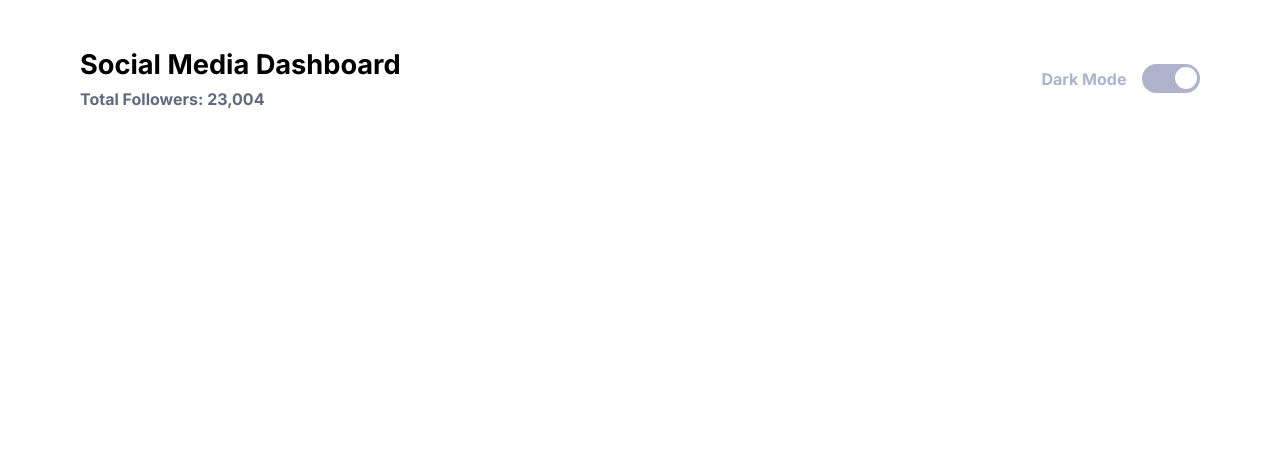
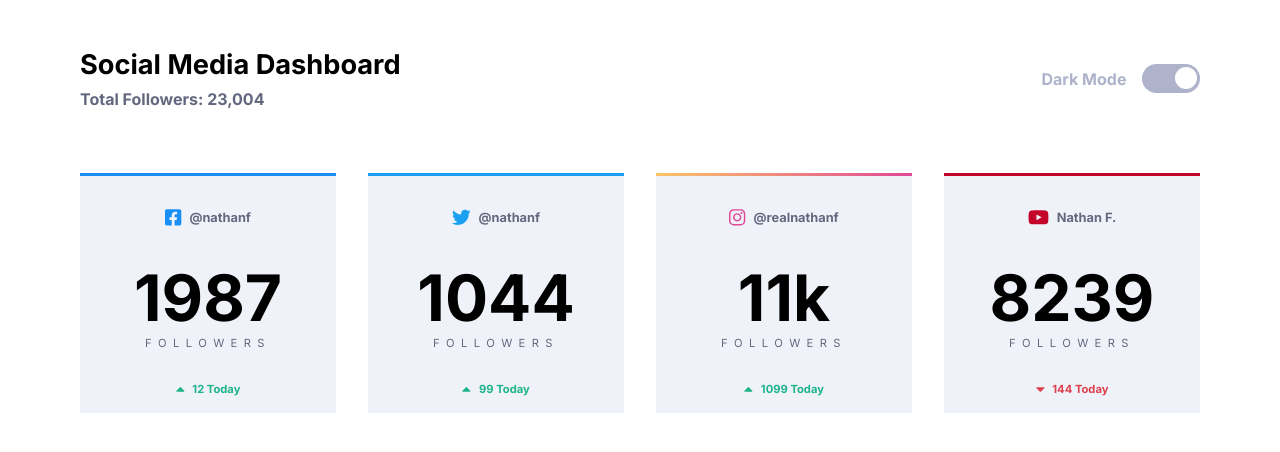
Before and after one commit to AbePlays/Frontend-Challenge-12, a plain HTML site: page index.html in a window 1280 px wide. Drawn offline with Linux system fonts and the light colour scheme.

Commit message:
Big Cards Section Coded

```diff
--- a/index.html
+++ b/index.html
@@ -23,9 +23,9 @@
     <!-- Feel free to remove these styles or customise in your own stylesheet 👍 -->
   </head>
   <body>
-    <!--  @nathanf 1987
-    Followers 12 Today @nathanf 1044 Followers 99 Today @realnathanf 11k
-    Followers 1099 Today Nathan F. 8239 Subscribers 144 Today Overview - Today
+    <!--
+        Followers  Today @
+    Followers 1099 Today   Subscribers  Today Overview - Today
     Page Views 87 3% Likes 52 2% Likes 5462 2257% Profile Views 52k 1375%
     Retweets 117 303% Likes 507 553% Likes 107 19% Total Views 1407 12% -->
     <section class="header">
@@ -41,5 +41,74 @@
         </div>
       </div>
     </section>
+
+    <section class="mainCards">
+      <div class="card1">
+        <div class="card1--top"></div>
+        <div class="card1--title">
+          <i class="fab fa-facebook-square fa-lg"></i>
+          <p>@nathanf</p>
+        </div>
+
+        <h1>1987</h1>
+        <h3>Followers</h3>
+
+        <div class="card1--ticker">
+          <i class="fas fa-caret-up"></i>
+          <p>12 Today</p>
+        </div>
+      </div>
+      <div class="card2">
+        <div class="card2--top"></div>
+        <div class="card2--title">
+          <i class="fab fa-twitter fa-lg"></i>
+          <p>@nathanf</p>
+        </div>
+
+        <h1>1044</h1>
+        <h3>Followers</h3>
+
+        <div class="card2--ticker">
+          <i class="fas fa-caret-up"></i>
+          <p>99 Today</p>
+        </div>
+      </div>
+      <div class="card3">
+        <div class="card3--top"></div>
+        <div class="card3--title">
+          <i class="fab fa-instagram fa-lg"></i>
+          <p>@realnathanf</p>
+        </div>
+
+        <h1>11k</h1>
+        <h3>Followers</h3>
+
+        <div class="card3--ticker">
+          <i class="fas fa-caret-up"></i>
+          <p>1099 Today</p>
+        </div>
+      </div>
+      <div class="card4">
+        <div class="card4--top"></div>
+        <div class="card4--title">
+          <i class="fab fa-youtube fa-lg"></i>
+          <p>Nathan F.</p>
+        </div>
+
+        <h1>8239</h1>
+        <h3>Followers</h3>
+
+        <div class="card4--ticker">
+          <i class="fas fa-caret-down"></i>
+          <p>144 Today</p>
+        </div>
+      </div>
+    </section>
+
+    <script
+      src="https://cdnjs.cloudflare.com/ajax/libs/font-awesome/5.13.1/js/all.min.js"
+      integrity="sha256-HkXXtFRaflZ7gjmpjGQBENGnq8NIno4SDNq/3DbkMgo="
+      crossorigin="anonymous"
+    ></script>
   </body>
 </html>
--- /dev/null
+++ b/style/_mainCards.scss
@@ -0,0 +1,100 @@
+.mainCards {
+  margin-top: 4rem;
+  display: flex;
+  justify-content: space-between;
+
+  .card1,
+  .card2,
+  .card3,
+  .card4 {
+    background-color: $lightGrayishBlue;
+    width: 16rem;
+    height: 15rem;
+    text-align: center;
+
+    &--top {
+      height: 0.2rem;
+      background-color: $facebook;
+    }
+
+    &--title {
+      margin-top: 2rem;
+      display: flex;
+      justify-content: center;
+      align-items: center;
+      color: $facebook;
+
+      p {
+        color: $darkGrayishBlue;
+        font-size: 0.8rem;
+        font-weight: 600;
+        margin-left: 0.5rem;
+      }
+    }
+
+    h1 {
+      margin-top: 2rem;
+      font-size: 4rem;
+    }
+
+    h3 {
+      font-size: 0.7rem;
+      font-weight: normal;
+      text-transform: uppercase;
+      letter-spacing: 0.4rem;
+      color: $darkGrayishBlue;
+    }
+
+    &--ticker {
+      margin-top: 2rem;
+      display: flex;
+      justify-content: center;
+      align-items: center;
+      color: $limeGreen;
+
+      p {
+        font-size: 0.7rem;
+        font-weight: bold;
+        margin-left: 0.5rem;
+      }
+    }
+  }
+
+  .card2 {
+    &--top {
+      background-color: $twitter;
+    }
+
+    &--title {
+      color: $twitter;
+    }
+  }
+
+  .card3 {
+    &--top {
+      background: linear-gradient(
+        to right,
+        hsl(37, 97%, 70%),
+        hsl(329, 70%, 58%)
+      );
+    }
+
+    &--title {
+      color: hsl(329, 70%, 58%);
+    }
+  }
+
+  .card4 {
+    &--top {
+      background-color: $youTube;
+    }
+
+    &--title {
+      color: $youTube;
+    }
+
+    &--ticker {
+      color: $brightRed;
+    }
+  }
+}
--- a/style/style.scss
+++ b/style/style.scss
@@ -1,6 +1,7 @@
 //Imports
 @import "variables";
 @import "header";
+@import "mainCards";
 
 *,
 *:before,
```
Also changed, not shown: style/style.css, 1 other file.
